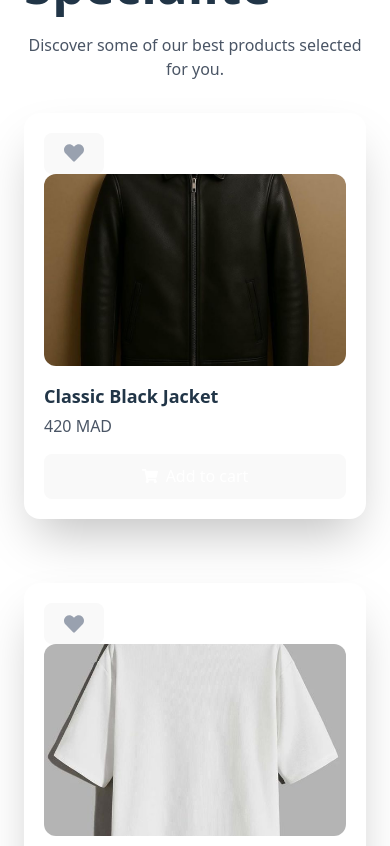
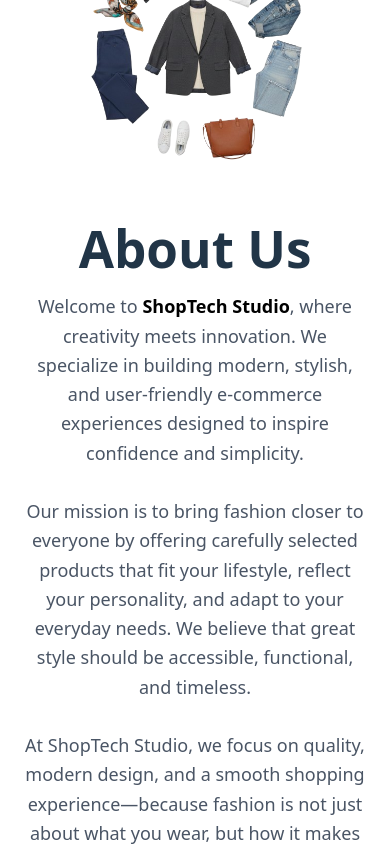
Before and after one commit to yassin701/ShopTech, a React (Vite) app: page / in a window 390 px wide. Shown: the part 980-1826 px from the top of the page. Built offline with nearby package versions, Linux system fonts and the light colour scheme.

Commit message:
create section about us and create in page catalogue search bar and category

```diff
--- a/src/Components/ProductCard.jsx
+++ b/src/Components/ProductCard.jsx
@@ -5,32 +5,33 @@
   return (
     <div className='bg-white rounded-2xl shadow-2xl hover:shadow-gray-500 transition p-5 relative group mb-10'>
 
-      {/*Wishlist icon*/}
-      <button className='absulote top-4 right-4 text-gray-400 hover:text-red-500 transition cursor-pointer'>
-        <FaHeart size={20} />
-      </button>
-
       {/*Product image*/}
       <img
        src={product.image}
        alt={product.name}
-       className='w-full h-48 object-cover rounded-xl'
+       className='w-full h-48 object-cover rounded-2xl'
       />
 
       {/*Product info */}
-      <div className='mt-4'>
+      <div className='mt-4 '>
         <h3 className='font-semibold text-lg'>{product.name}</h3>
         <p className='text-gray-600 mt-1'>{product.price} MAD</p>
       </div>
 
       {/*Add to cart*/}
-      <button className='mt-4 w-full flex items-center justify-center gap-2
+      <div className='flex items-center justify-center gap-7'>
+      <button className='mt-4 w-70 flex items-center justify-center gap-2
                           bg-black text-white py-2 rounded-lg
-                          hover:bg-gray-800 transition cursor-pointer'>
+                          hover:bg-gray-300 hover:text-black transition cursor-pointer'>
       <FaShoppingCart/>
       Add to cart
       </button>
+      {/*Wishlist icon*/}
+      <button className= ' text-gray-400 hover:text-red-600 mt-7 transition cursor-pointer'>
+        <FaHeart size={20} />
+      </button>
 
+</div>
     </div>
   )
 }
--- a/src/data/Product.js
+++ b/src/data/Product.js
@@ -4,90 +4,105 @@
     name: "Classic Black Jacket",
     price: 420,
     image: "/images/Jacket.jpg",
+    category: "Jackets",
   },
   {
     id: 2,
     name: "Modern White T-Shirt",
     price: 120,
     image: "/images/tshirt.jpg",
+    category: "Tops",
   },
   {
     id: 3,
     name: "Denim Blue Jeans",
     price: 260,
     image: "/images/jeans.jpg",
+    category: "Pants",
   },
   {
     id: 4,
     name: "Urban Sneakers",
     price: 550,
     image: "/images/sneakers.jpg",
+    category: "Shoes",
   },
   {
     id: 5,
     name: "Elegant Hoodie",
     price: 300,
     image: "/images/hoodie.jpg",
+    category: "Tops",
   },
   {
     id: 6,
     name: "Summer Shirt",
     price: 180,
     image: "/images/shirt.jpg",
+    category: "Tops",
   },
   {
     id: 7,
     name: "Casual Gray Pants",
     price: 240,
     image: "/images/pants.jpg",
+    category: "Pants",
   },
   {
     id: 8,
-    name: "Canvas Black shoes",
+    name: "Canvas Black Shoes",
     price: 90,
     image: "/images/shoes.jpg",
+    category: "Shoes",
   },
   {
     id: 9,
     name: "Stylish Sunglasses",
     price: 150,
     image: "/images/sunglasses.jpg",
+    category: "Accessories",
   },
   {
     id: 10,
     name: "Winter Beanie",
     price: 80,
     image: "/images/beanie.jpg",
+    category: "Accessories",
   },
   {
     id: 11,
     name: "Black Campus",
     price: 280,
     image: "/images/campus.jpg",
+    category: "Shoes",
   },
   {
     id: 12,
     name: "Formal Shoes",
     price: 620,
     image: "/images/formal.jpg",
+    category: "Shoes",
   },
   {
     id: 13,
     name: "Casual Backpack",
     price: 350,
     image: "/images/backpack.jpg",
+    category: "Accessories",
   },
   {
     id: 14,
     name: "Classic Watch",
     price: 700,
     image: "/images/watch.jpg",
+    category: "Accessories",
   },
   {
     id: 15,
     name: "Cotton Cap",
     price: 100,
     image: "/images/cap.jpg",
+    category: "Accessories",
   },
 ];
 
--- a/src/pages/Catalogue.jsx
+++ b/src/pages/Catalogue.jsx
@@ -1,20 +1,55 @@
-import React from 'react'
-import products from "../data/Product";
-import ProductCard from '../Components/ProductCard'
-
-
+import React, { useState } from 'react';
+import products from '../data/Product';
+import ProductCard from '../Components/ProductCard';
 
 export default function Catalogue() {
+  const [searchTerm,setSearchTerm]= useState("");
+  const [selectedCategory, setSelectedCategory] = useState("All");
+  const categories = ["All", "Jackets", "Tops", "Pants", "Shoes", "Accessories"];
+
+  const filteredProducts = products
+    .filter(product =>
+      selectedCategory === "All" ? true : product.category === selectedCategory
+    )
+    .filter(product =>
+      product.name.toLowerCase().startsWith(searchTerm.toLowerCase())
+    );
+
   return (
     <div className='pt-24 px-6 max-w-7xl mx-auto'>
       <h1 className='text-3xl font-bold mb-10 flex items-center justify-center'>Catalogue</h1>
 
+      {/* Category + Search */}
+      <div className='flex flex-col md:flex-row justify-between items-center gap-4 mb-8'>
+        {/* Category dropdown */}
+        <select
+          value={selectedCategory}
+          onChange={(e) => setSelectedCategory(e.target.value)}
+          className='border rounded-lg px-4 py-2 w-full md:w-60'
+        >
+          {categories.map(cat => (
+            <option key={cat} value={cat}>
+              {cat}
+            </option>
+          ))}
+        </select>
+
+        {/* Search input */}
+        <input
+          type="text"
+          placeholder='Search product...'
+          value={searchTerm}
+          onChange={(e) => setSearchTerm(e.target.value)}
+          className='border rounded-lg px-4 py-2 w-full md:w-72 focus:outline-none'
+        />
+      </div>
+
+      {/* Grid of products */}
       <div className='grid grid-cols-1 sm:grid-cols-2 md:grid-cols-3 lg:grid-cols-4 gap-6'>
-        {products.map((product)=>(
-          <ProductCard key={product.id} product={product}/>
-
+        {filteredProducts.map((product) => (
+          <ProductCard key={product.id} product={product} />
         ))}
       </div>
     </div>
-  )
+  );
 }
--- a/src/pages/Home.jsx
+++ b/src/pages/Home.jsx
@@ -3,12 +3,15 @@
 import { useNavigate } from 'react-router-dom';
 import products from '../data/Product';
 import ProductCard from '../Components/ProductCard';
+import { FaStore } from "react-icons/fa";
 
 
 
 export default function Home() {
   const navigate = useNavigate();
-  const specialite = products.slice(0,4)
+  const shuffledProducts = [...products].sort(() => 0.5 - Math.random());
+  const randomProducts = shuffledProducts.slice(0, 4);
+
   return (
     <>
       <section className='relative h-screen overflow-hidden'>
@@ -35,17 +38,60 @@
           </div>
         </div>
       </section>
-      <div className="py-2 px-6 max-w-7xl mx-auto">
-      <h1 className='text-3xl font-bold mt-7 mb-5 flex items-center justify-center '>Our Specialite</h1>
+
+      {/*Section About us*/}
+      <section className='py-15'>
+        <div className='max-w-7xl mx-auto px-6 bg-white/-10 flex flex-col md:flex-row items-center gap-10'>
+
+          <div className=" flex-1 flex justify-center relative md:justify-start">
+            <img
+              src="/images/About.png"
+              alt="About us"
+              className="w-64 md:w-100 h-auto rounded-xl"
+            />
+          </div>
+
+          {/*Text*/}
+          <div className='flex-1 text-center md:text-left'>
+            <h1 className='text-3xl font-bold mb-4'>About Us</h1>
+            <p className="text-gray-600 leading-relaxed text-lg">
+              Welcome to <span className="font-semibold text-black">ShopTech Studio</span>,
+              where creativity meets innovation. We specialize in building modern,
+              stylish, and user-friendly e-commerce experiences designed to inspire
+              confidence and simplicity.
+              <br /><br />
+              Our mission is to bring fashion closer to everyone by offering carefully
+              selected products that fit your lifestyle, reflect your personality,
+              and adapt to your everyday needs. We believe that great style should be
+              accessible, functional, and timeless.
+              <br /><br />
+              At ShopTech Studio, we focus on quality, modern design, and a smooth
+              shopping experience—because fashion is not just about what you wear,
+              but how it makes you feel.
+            </p>
+          </div>
+        </div>
+      </section>
+
+
+
+
+      {/*ligne*/}
+      <div className='w-full h-px bg-gray-300 my-5'></div>
+
+
+      {/*section best products*/}
+      <section className="py-2 px-6 max-w-7xl mx-auto">
+        <h1 className='text-3xl font-bold mt-7 mb-5 flex items-center justify-center '>Our Best Products</h1>
         <p className='text-center text-gray-600  max-w-2xl mx-auto mb-8'>
           Discover some of our best products selected for you.
         </p>
         <div className='grid grid-cols-1 sm:grid-cols-2 md:grid-cols-4 gap-6'>
-           {specialite.map((product)=>(
-            <ProductCard key={product.id} product={product}/>
+          {randomProducts.map((product) => (
+            <ProductCard key={product.id} product={product} />
           ))}
         </div>
-      </div>
+      </section>
 
     </>
   )
```
Also changed, not shown: public/images/About.png (added). Lines whose indentation alone changed are shown as unchanged.
